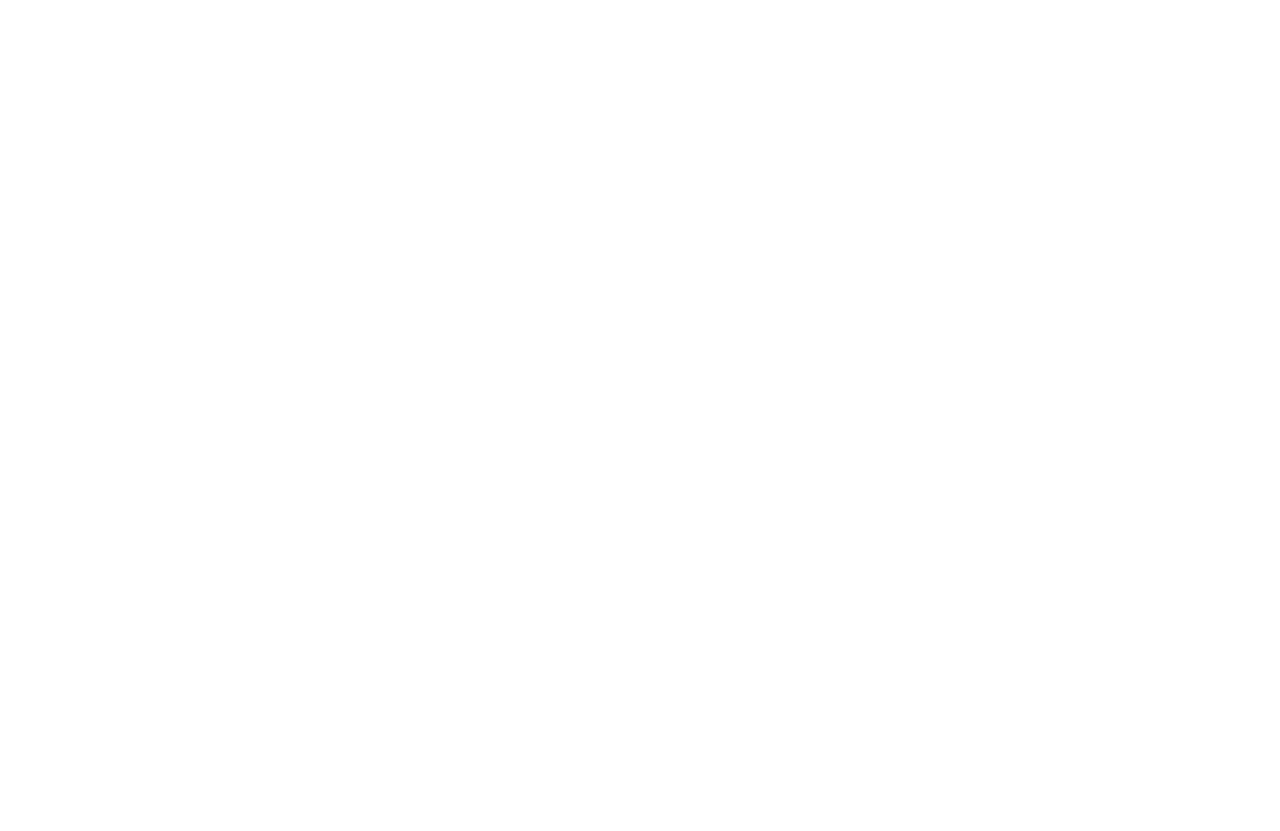
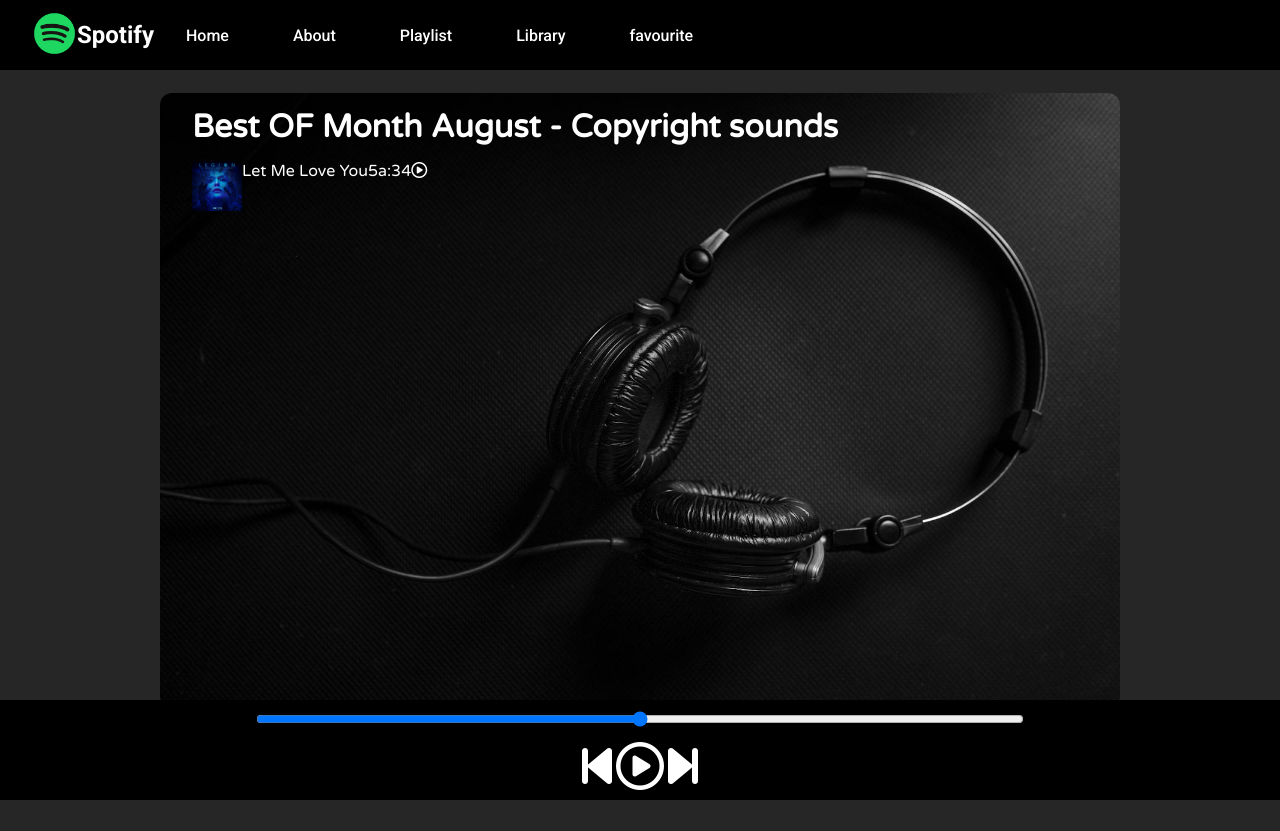
Before and after one commit to Mu-Wahaj/Spotify-Music-App, a plain HTML site: page index.html in a window 1280 px wide. Before the commit the page ends 800 px from the top, so only its background shows below. Drawn offline with Linux system fonts and the light colour scheme.

Commit message:
second commit

```diff
--- a/app.css
+++ b/app.css
@@ -0,0 +1,116 @@
+@import url('https://fonts.googleapis.com/css2?family=Roboto:ital,wght@0,100;0,500;0,700;1,400&display=swap');
+@import url('https://fonts.googleapis.com/css2?family=Roboto:ital,wght@0,100;0,500;0,700;1,400&family=Varela+Round&display=swap');
+
+* {
+    margin: 0;
+    padding: 0;
+}
+
+body {
+    background-color: #262626;
+}
+
+.section-padding {
+    padding: 0 2rem;
+}
+
+a {
+    text-decoration: none;
+    color: unset;
+
+}
+
+.header {
+    display: flex;
+    flex-direction: row;
+    align-items: center;
+    font-family: "Roboto", sans-serif;
+    background-color: black;
+    color: white;
+    height: 70px;
+}
+
+.logo-section {
+    display: flex;
+    align-items: center;
+    justify-content: center;
+}
+
+.header .nav-link {
+    display: flex;
+    flex-direction: row;
+}
+
+
+.nav-link .nav-links-items {
+    list-style-type: none;
+    padding: 0 2rem;
+}
+
+.header img {
+    width: 45px;
+}
+
+.Logo {
+    font-size: 1.5rem;
+    font-weight: 600;
+}
+
+.nav-links-items:hover {
+    text-decoration: underline;
+    cursor: pointer;
+    color: rgb(154, 150, 150);
+    transform: scale(1.06);
+    transition: 0.5s;
+    outline: none;
+
+}
+
+.container {
+    min-height: 75vh;
+    background-color: rgb(67, 64, 64);
+    color: white;
+    font-family: "Varela Round", sans-serif;
+    display: flex;
+    margin: 23px auto;
+    width: 70%;
+    border-radius: 12px;
+    padding-top: 15px;
+    background-image: url(assets/bg-2.jpg);
+    background-repeat: no-repeat;
+    background-size: cover;
+}
+
+.songItems {
+    height: 50px;
+    display: flex;
+    background-color: transparent;
+    width: 40%;
+    margin: 15px 0;
+}
+
+.bottom {
+    position: sticky;
+    height: 100px;
+    background-color: black;
+    color: white;
+    bottom: 0;
+    display: flex;
+    justify-content: center;
+    align-items: center;
+    flex-direction: column;
+
+}
+
+.icons {
+    margin-top: 15px;
+
+}
+
+.icons i {
+    cursor: pointer;
+}
+
+#myProgressbar {
+    width: 60vw;
+}
--- a/index.html
+++ b/index.html
@@ -3,11 +3,58 @@
   <head>
     <meta charset="UTF-8" />
     <meta name="viewport" content="width=device-width, initial-scale=1.0" />
-    <title>Document</title>
+    <title>Spotify-Enjoy the sound</title>
     <link rel="stylesheet" href="app.css" />
+    <link rel="icon" href="assets/logo.png" type="imagepng" />
   </head>
   <body>
-
+    <nav class="header section-padding">
+      <div class="logo-section">
+        <a href="#home"> <img src="./assets/logo.png" alt="" /></a>
+        <a href="#home"> <p class="Logo">Spotify</p></a>
+      </div>
+      <ul class="nav-link">
+        <a href="#home"> <li id="#home" class="nav-links-items">Home</li></a>
+        <a href="#about"> <li id="#About" class="nav-links-items">About</li></a>
+        <a href="#Playlist">
+          <li id="#Playlist" class="nav-links-items">Playlist</li></a
+        >
+        <a href="#library"
+          ><li id="#Library" class="nav-links-items">Library</li></a
+        >
+        <a href="#favourite"
+          ><li id="#favourite" class="nav-links-items">favourite</li></a
+        >
+      </ul>
+    </nav>
+    <div class="container section-padding">
+      <div class="songs-left">
+        <h1>Best OF Month August - Copyright sounds</h1>
+        <div class="songs-left-items">
+          <div class="songItems">
+            <img src="covers/1.jpg" alt="Cover" />
+            <span class="song-name">Let Me Love You</span>
+            <span class="song-list-play"
+              ><span>5a:34</span><i class="far fa-play-circle"></i
+            ></span>
+          </div>
+        </div>
+      </div>
+      <div class="song-banner-right"></div>
+    </div>
+    <div class="bottom">
+      <input type="range" name="range" id="myProgressbar" min="0" max="100" />
+      <div class="icons">
+        <!-- fontawsome icons -->
+        <i class="fa-solid fa-3x fa-backward-step"></i>
+        <i class="far fa-3x fa-play-circle"></i>
+        <i class="fa-solid fa-3x fa-forward-step"></i>
+      </div>
+    </div>
+    <script
+      src="https://kit.fontawesome.com/a1c2bc47d2.js"
+      crossorigin="anonymous"
+    ></script>
     <script src="index.js"></script>
   </body>
 </html>
```
Also changed, not shown: assets/bg-2.jpg (added).
